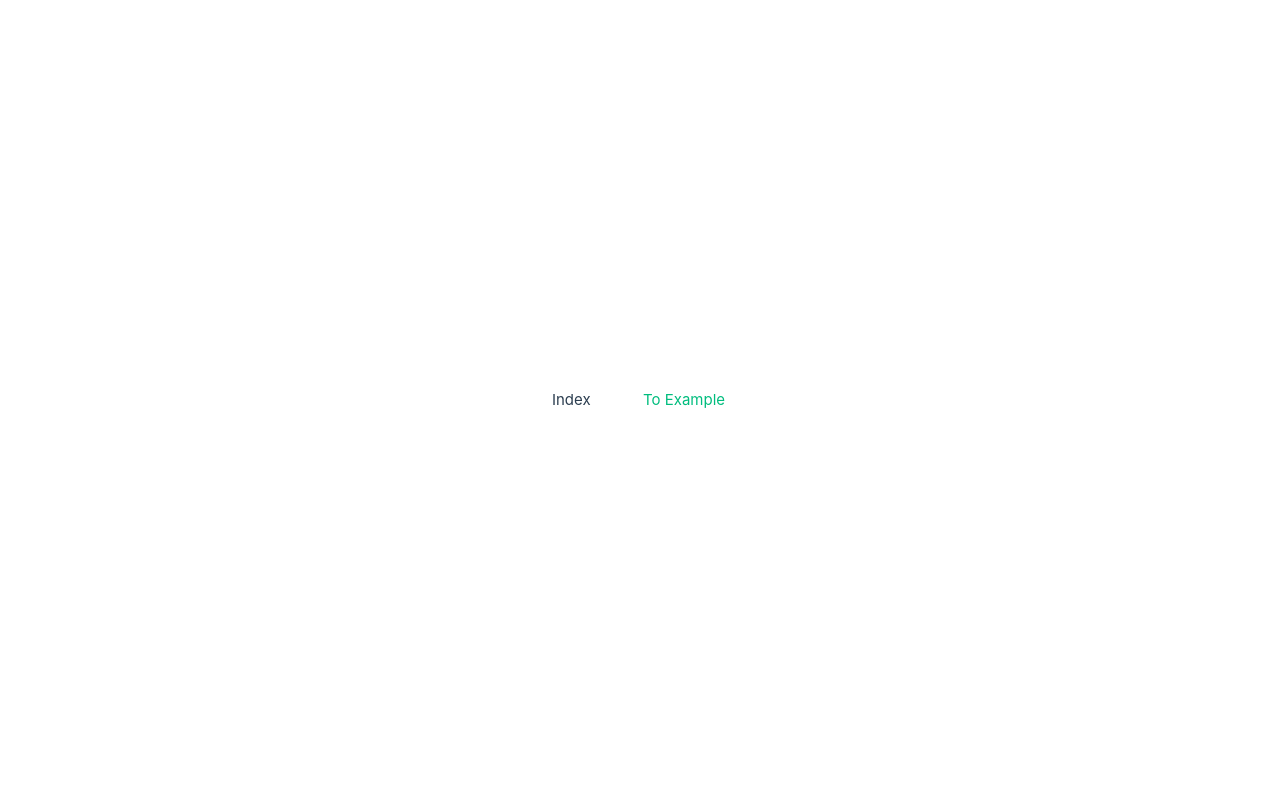
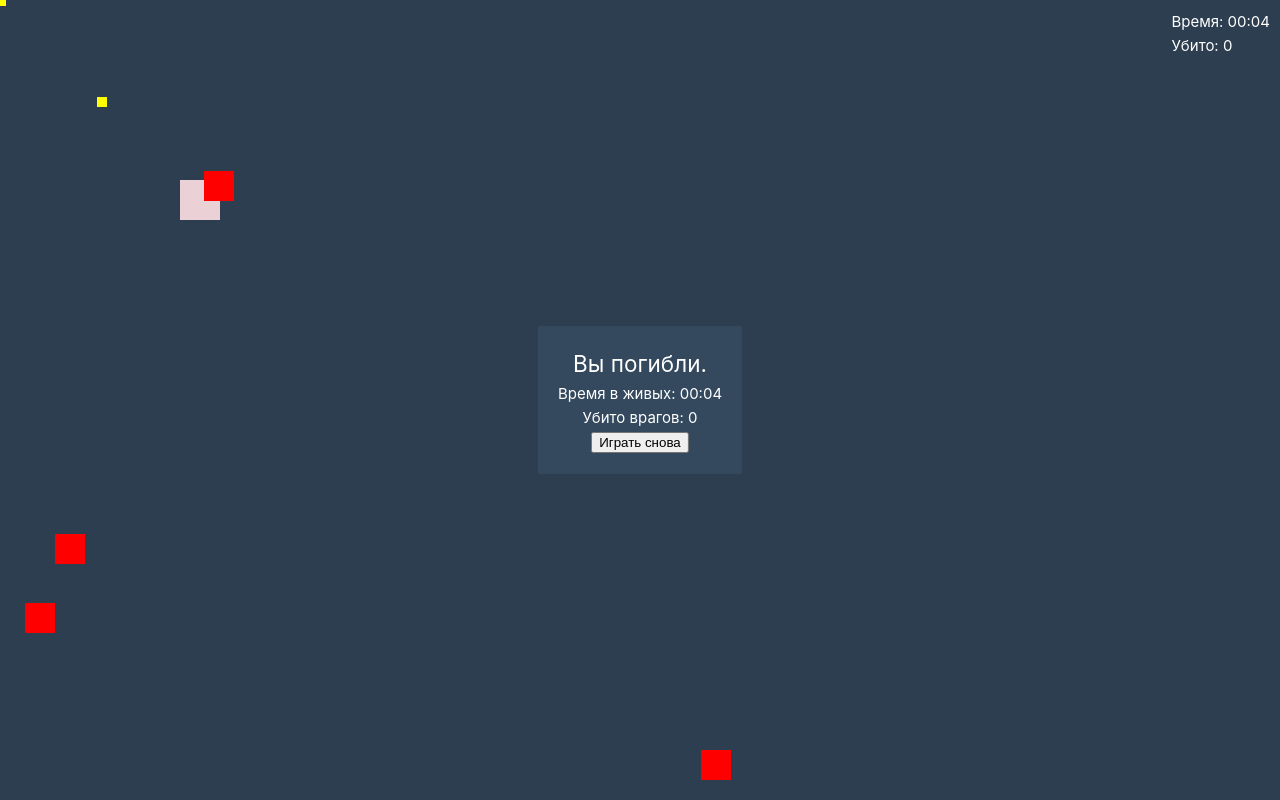
Before and after one commit to reznikovkg/vue-3-docker-compose, a Vue app in the folder vue/: page / in a window 1280 px wide. Built offline with nearby package versions, Linux system fonts and the light colour scheme.

Commit message:
Реализован прототип игры: движение персонажа и авто-стрельба

```diff
--- /dev/null
+++ b/vue/src/components/game/BulletEntity.vue
@@ -0,0 +1,26 @@
+<template>
+  <div
+    class="bullet"
+    :style="{ left: x + 'px', top: y + 'px' }"
+  ></div>
+</template>
+
+<script>
+export default {
+  name: "BulletEntity",
+  props: {
+    x: Number,
+    y: Number
+  }
+}
+</script>
+
+<style lang="scss" scoped>
+.bullet {
+  position: absolute;
+  width: 10px;
+  height: 10px;
+  background: yellow;
+  transform: translate(-50%, -50%);
+}
+</style>
--- /dev/null
+++ b/vue/src/components/game/EnemyEntity.vue
@@ -0,0 +1,26 @@
+<template>
+  <div
+    class="enemy"
+    :style="{ left: x + 'px', top: y + 'px' }"
+  ></div>
+</template>
+
+<script>
+export default {
+  name: "EnemyEntity",
+  props: {
+    x: Number,
+    y: Number
+  }
+}
+</script>
+
+<style lang="scss" scoped>
+.enemy {
+  position: absolute;
+  width: 30px;
+  height: 30px;
+  background: red;
+  transform: translate(-50%, -50%);
+}
+</style>
--- /dev/null
+++ b/vue/src/components/game/PlayerEntity.vue
@@ -0,0 +1,26 @@
+<template>
+  <div
+    class="player"
+    :style="{ left: x + 'px', top: y + 'px' }"
+  ></div>
+</template>
+
+<script>
+export default {
+  name: "PlayerEntity",
+  props: {
+    x: Number,
+    y: Number
+  }
+}
+</script>
+
+<style lang="scss" scoped>
+.player {
+  position: absolute;
+  width: 40px;
+  height: 40px;
+  background: rgb(235, 209, 213);
+  transform: translate(-50%, -50%);
+}
+</style>
--- a/vue/src/components/pages/ExamplePage.vue
+++ /dev/null
@@ -1,33 +0,0 @@
-<template>
-  Example STORE {{ count }}
-  <RouterLink :to="{ name: $routes.INDEX }" >To Index</RouterLink>
-  <input v-model="value" type="number">
-  <input v-model="timeout" type="number">
-  <button @click="() => inc()">+</button>
-  <button @click="() => setValue()">SET</button>
-
-  <div>
-    <div v-for="i in list" :key="i">{{ i }}</div>
-  </div>
-</template>
-
-<script setup lang="ts">
-import { computed, ref } from 'vue'
-import { useStore } from 'vuex'
-const store = useStore()
-const count = computed(() => store.getters.getCount)
-const list = computed(() => store.getters['list/getList'])
-
-const value = ref(1)
-const timeout = ref(0)
-
-const inc = () => store.dispatch('runIncrement', value.value)
-const setValue = () => store.dispatch('setCount', {
-  value: value.value,
-  timeout: timeout.value
-})
-</script>
-
-<style scoped>
-
-</style>
--- a/vue/src/components/pages/IndexPage.vue
+++ b/vue/src/components/pages/IndexPage.vue
@@ -1,17 +1,296 @@
 <template>
-  Index
+  <div class="game" @mousemove="onMouseMove">
+    <div class="hud">
+      <div>Время: {{ formattedTime }}</div>
+      <div>Убито: {{ enemiesKilled }}</div>
+    </div>
 
-  <div>
-    <RouterLink :to="{ name: $routes.EXAMPLE }">
-     To Example
-    </RouterLink>
+    <div class="world">
+      <PlayerEntity :x="player.x" :y="player.y" />
+
+      <BulletEntity
+        v-for="(bullet, index) in bullets"
+        :key="'b' + index"
+        :x="bullet.x"
+        :y="bullet.y"
+      />
+
+      <EnemyEntity
+        v-for="(enemy, index) in enemies"
+        :key="'e' + index"
+        :x="enemy.x"
+        :y="enemy.y"
+      />
+    </div>
+
+    <div v-if="!gameActive" class="game-over">
+      <h2>Вы погибли.</h2>
+      <p>Время в живых: {{ formattedTime }}</p>
+      <p>Убито врагов: {{ enemiesKilled }}</p>
+      <button @click="restartGame">Играть снова</button>
+    </div>
   </div>
 </template>
 
-<script setup lang="ts">
+<script>
+import PlayerEntity from "../game/PlayerEntity.vue"
+import EnemyEntity from "../game/EnemyEntity.vue"
+import BulletEntity from "../game/BulletEntity.vue"
 
+export default {
+  name: "IndexPage",
+
+  components: {
+    PlayerEntity,
+    EnemyEntity,
+    BulletEntity
+  },
+
+  data() {
+    return {
+      player: { x: 200, y: 200, speed: 4 },
+      mouse: { x: 0, y: 0 },
+
+      enemies: [],
+      bullets: [],
+
+      keys: {},
+
+      gameActive: true,
+      enemiesKilled: 0,
+
+      gameTime: 0,
+      lastTime: 0,
+
+      lastShotTime: 0,
+      shotCooldown: 400,
+
+      lastSpawnTime: 0,
+      spawnCooldown: 1000,
+
+      animationFrame: null
+    }
+  },
+
+  computed: {
+    formattedTime() {
+      const totalSeconds = Math.floor(this.gameTime / 1000)
+      const minutes = Math.floor(totalSeconds / 60)
+      const seconds = totalSeconds % 60
+
+      return `${String(minutes).padStart(2, "0")}:${String(seconds).padStart(2, "0")}`
+    }
+  },
+
+  mounted() {
+    window.addEventListener("keydown", this.onKeyDown)
+    window.addEventListener("keyup", this.onKeyUp)
+
+    this.loop()
+  },
+
+  beforeUnmount() {
+    window.removeEventListener("keydown", this.onKeyDown)
+    window.removeEventListener("keyup", this.onKeyUp)
+
+    cancelAnimationFrame(this.animationFrame)
+  },
+
+  methods: {
+
+    onMouseMove(e) {
+      const rect = e.currentTarget.getBoundingClientRect()
+
+      this.mouse.x = e.clientX - rect.left
+      this.mouse.y = e.clientY - rect.top
+    },
+
+    onKeyDown(e) {
+      this.keys[e.key] = true
+    },
+
+    onKeyUp(e) {
+      this.keys[e.key] = false
+    },
+
+    loop() {
+      const step = (time) => {
+        if (this.gameActive) {
+          this.updateTime(time)
+          this.updatePlayer()
+          this.updateEnemies()
+          this.updateBullets()
+          this.spawnEnemies(time)
+          this.shoot(time)
+          this.checkCollisions()
+        }
+
+        this.animationFrame = requestAnimationFrame(step)
+      }
+
+      this.animationFrame = requestAnimationFrame(step)
+    },
+
+    updateTime(time) {
+      if (!this.lastTime) {
+        this.lastTime = time
+        return
+      }
+
+      const delta = time - this.lastTime
+      this.gameTime += delta
+      this.lastTime = time
+    },
+
+    updatePlayer() {
+      if (this.keys["ArrowUp"] || this.keys["w"]) this.player.y -= this.player.speed
+      if (this.keys["ArrowDown"] || this.keys["s"]) this.player.y += this.player.speed
+      if (this.keys["ArrowLeft"] || this.keys["a"]) this.player.x -= this.player.speed
+      if (this.keys["ArrowRight"] || this.keys["d"]) this.player.x += this.player.speed
+
+      this.player.x = Math.max(20, Math.min(window.innerWidth - 20, this.player.x))
+      this.player.y = Math.max(20, Math.min(window.innerHeight - 20, this.player.y))
+    },
+
+    spawnEnemies(time) {
+      if (time - this.lastSpawnTime > this.spawnCooldown) {
+        const side = Math.floor(Math.random() * 4)
+
+        let x, y
+
+        if (side === 0) { x = Math.random() * window.innerWidth; y = -20 }
+        if (side === 1) { x = window.innerWidth + 20; y = Math.random() * window.innerHeight }
+        if (side === 2) { x = Math.random() * window.innerWidth; y = window.innerHeight + 20 }
+        if (side === 3) { x = -20; y = Math.random() * window.innerHeight }
+
+        this.enemies.push({ x, y })
+
+        this.lastSpawnTime = time
+      }
+    },
+
+    updateEnemies() {
+      this.enemies = this.enemies.map(enemy => {
+        const dx = this.player.x - enemy.x
+        const dy = this.player.y - enemy.y
+        const len = Math.sqrt(dx * dx + dy * dy)
+
+        if (len === 0) {
+          return { ...enemy }
+        }
+
+        return {
+          x: enemy.x + (dx / len) * 1.5,
+          y: enemy.y + (dy / len) * 1.5
+        }
+      })
+    },
+
+    shoot(time) {
+      if (time - this.lastShotTime > this.shotCooldown) {
+        const dx = this.mouse.x - this.player.x
+        const dy = this.mouse.y - this.player.y
+        const len = Math.sqrt(dx * dx + dy * dy)
+
+        if (len === 0) return
+
+        const dir = { x: dx / len, y: dy / len }
+
+        this.bullets.push({
+          x: this.player.x,
+          y: this.player.y,
+          dir
+        })
+
+        this.lastShotTime = time
+      }
+    },
+
+    updateBullets() {
+      this.bullets = this.bullets.map(b => ({
+        x: b.x + b.dir.x * 6,
+        y: b.y + b.dir.y * 6,
+        dir: b.dir
+      }))
+    },
+
+    checkCollisions() {
+      this.enemies.forEach(enemy => {
+        if (
+          Math.abs(enemy.x - this.player.x) < 20 &&
+          Math.abs(enemy.y - this.player.y) < 20
+        ) {
+          this.gameActive = false
+        }
+      })
+
+      const enemies = [...this.enemies]
+      const bullets = [...this.bullets]
+
+      for (let i = enemies.length - 1; i >= 0; i--) {
+        for (let j = bullets.length - 1; j >= 0; j--) {
+          if (
+            Math.abs(enemies[i].x - bullets[j].x) < 10 &&
+            Math.abs(enemies[i].y - bullets[j].y) < 10
+          ) {
+            enemies.splice(i, 1)
+            bullets.splice(j, 1)
+            this.enemiesKilled++
+            break
+          }
+        }
+      }
+
+      this.enemies = enemies
+      this.bullets = bullets
+    },
+
+    restartGame() {
+      this.player.x = 200
+      this.player.y = 200
+
+      this.enemies = []
+      this.bullets = []
+
+      this.enemiesKilled = 0
+      this.gameTime = 0
+      this.lastTime = 0
+
+      this.gameActive = true
+    }
+  }
+}
 </script>
 
-<style scoped>
+<style lang="scss" scoped>
+.game {
+  position: fixed;
+  inset: 0;
+  background: #2c3e50;
 
+  .world {
+    position: relative;
+    width: 100%;
+    height: 100%;
+  }
+
+  .hud {
+    position: absolute;
+    top: 10px;
+    right: 10px;
+    color: white;
+    z-index: 10;
+  }
+
+  &-over {
+    position: absolute;
+    top: 50%;
+    left: 50%;
+    transform: translate(-50%, -50%);
+    background: #34495e;
+    padding: 20px;
+    color: white;
+    text-align: center;
+  }
+}
 </style>
--- a/vue/src/main.js
+++ b/vue/src/main.js
@@ -3,7 +3,7 @@ import './assets/main.css'
 import { createApp } from 'vue'
 import App from './App.vue'
 import store from './store'
-import { router, ROUTES } from '@/router/index.js'
+import { router, ROUTES } from './router/index.js'
 
 const routes = {
   install(app, options) {
--- a/vue/src/router/index.js
+++ b/vue/src/router/index.js
@@ -1,24 +1,17 @@
 import { createWebHistory, createRouter } from 'vue-router'
 
 import IndexPage from './../components/pages/IndexPage.vue'
-import ExamplePage from './../components/pages/ExamplePage.vue'
 
 export const ROUTES = {
-  EXAMPLE: 'EXAMPLE',
   INDEX: 'INDEX',
 }
 
 const routes = [
   {
-    name: ROUTES.EXAMPLE,
-    path: '/example',
-    component: ExamplePage
-  },
-  {
     name: ROUTES.INDEX,
     path: '/',
     component: IndexPage
-  },
+  }
 ]
 
 export const router = createRouter({
--- a/vue/src/store/index.js
+++ b/vue/src/store/index.js
@@ -15,7 +15,7 @@ export default createStore({
   getters: {
     getCount: (state) => state.count,
     getCount2: (state) => state.count * 2,
-    // getList: (state) => [4, 3]
+
   },
   mutations: {
     [MUTATIONS.INCREMENT]: (state, value) => {
--- a/vue/src/store/list.js
+++ b/vue/src/store/list.js
@@ -16,7 +16,6 @@ export default {
   actions: {
     setList: (store, payload) => {
       store.commit('SET_LIST', payload)
-      // store.dispatch('list/setList', null, { root: true })
     },
   }
 }
```
